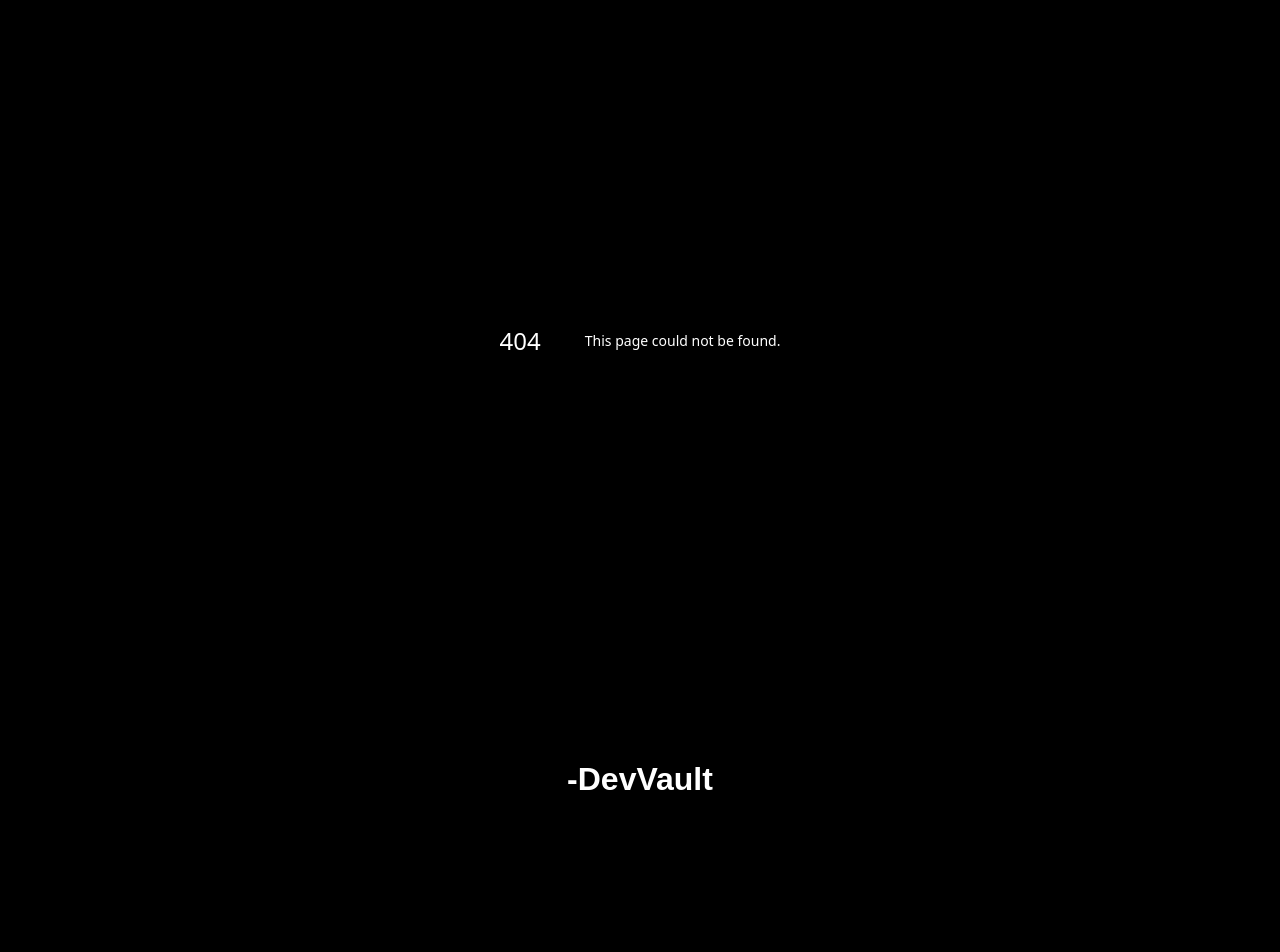
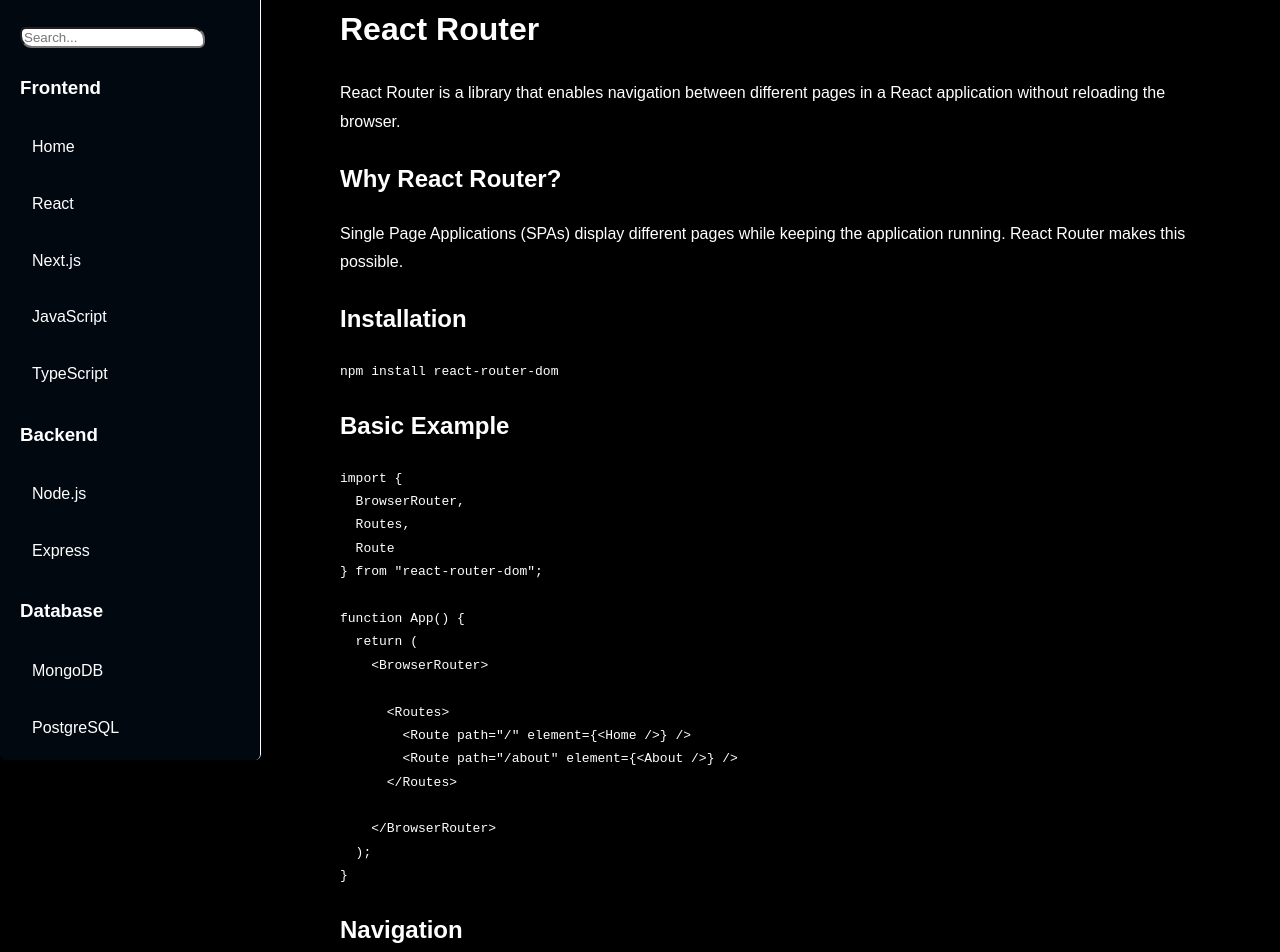
Before and after one commit to asmitbiswas/Project-Next-JS, a Next.js app in the folder app/: page /React/React_Router in a window 1280 px wide. Before the commit this address had no page. Shown: the part 80-1032 px from the top of the page. Before the commit the page ends 918 px from the top, so only its background shows below. Built offline with nearby package versions, Linux system fonts and the light colour scheme.

Commit message:
Added React router page

```diff
--- /dev/null
+++ b/app/app/(categories)/React/(ReactTopics)/React_Router/page.tsx
@@ -0,0 +1,149 @@
+import Sidebar from "@/app/components/page";
+
+export default function ReactRouter() {
+  return (
+    <div>
+      <Sidebar />
+
+      <div>
+        <h1>React Router</h1>
+
+        <p>
+          React Router is a library that enables navigation between different
+          pages in a React application without reloading the browser.
+        </p>
+
+        <h2>Why React Router?</h2>
+
+        <p>
+          Single Page Applications (SPAs) display different pages while keeping
+          the application running. React Router makes this possible.
+        </p>
+
+        <h2>Installation</h2>
+
+        <pre>
+{`npm install react-router-dom`}
+        </pre>
+
+        <h2>Basic Example</h2>
+
+        <pre>
+{`import {
+  BrowserRouter,
+  Routes,
+  Route
+} from "react-router-dom";
+
+function App() {
+  return (
+    <BrowserRouter>
+
+      <Routes>
+        <Route path="/" element={<Home />} />
+        <Route path="/about" element={<About />} />
+      </Routes>
+
+    </BrowserRouter>
+  );
+}`}
+        </pre>
+
+        <h2>Navigation</h2>
+
+        <pre>
+{`import { Link } from "react-router-dom";
+
+function Navbar() {
+  return (
+    <>
+      <Link to="/">Home</Link>
+      <Link to="/about">About</Link>
+    </>
+  );
+}`}
+        </pre>
+
+        <h2>Main Components</h2>
+
+        <table>
+          <tbody>
+            <tr>
+              <th>Component</th>
+              <th>Purpose</th>
+            </tr>
+
+            <tr>
+              <td>BrowserRouter</td>
+              <td>Wraps the application.</td>
+            </tr>
+
+            <tr>
+              <td>Routes</td>
+              <td>Groups all routes.</td>
+            </tr>
+
+            <tr>
+              <td>Route</td>
+              <td>Defines a page.</td>
+            </tr>
+
+            <tr>
+              <td>Link</td>
+              <td>Navigates without page reload.</td>
+            </tr>
+
+            <tr>
+              <td>useNavigate</td>
+              <td>Programmatic navigation.</td>
+            </tr>
+          </tbody>
+        </table>
+
+        <h2>Programmatic Navigation</h2>
+
+        <pre>
+{`import { useNavigate } from "react-router-dom";
+
+function Home() {
+
+  const navigate = useNavigate();
+
+  return (
+    <button onClick={() => navigate("/about")}>
+      Go to About
+    </button>
+  );
+}`}
+        </pre>
+
+        <h2>Advantages</h2>
+
+        <ul>
+          <li>Fast navigation.</li>
+          <li>No full page reloads.</li>
+          <li>Supports nested routes.</li>
+          <li>Easy page management.</li>
+        </ul>
+
+        <h2>Common Mistakes</h2>
+
+        <ul>
+          <li>Forgetting BrowserRouter.</li>
+          <li>Using href instead of Link.</li>
+          <li>Incorrect route paths.</li>
+          <li>Importing from the wrong package.</li>
+        </ul>
+
+        <h2>Summary</h2>
+
+        <p>
+          React Router is the standard routing library for React. It enables
+          smooth navigation between pages, making Single Page Applications fast
+          and user-friendly.
+        </p>
+
+      </div>
+    </div>
+  );
+}
```
